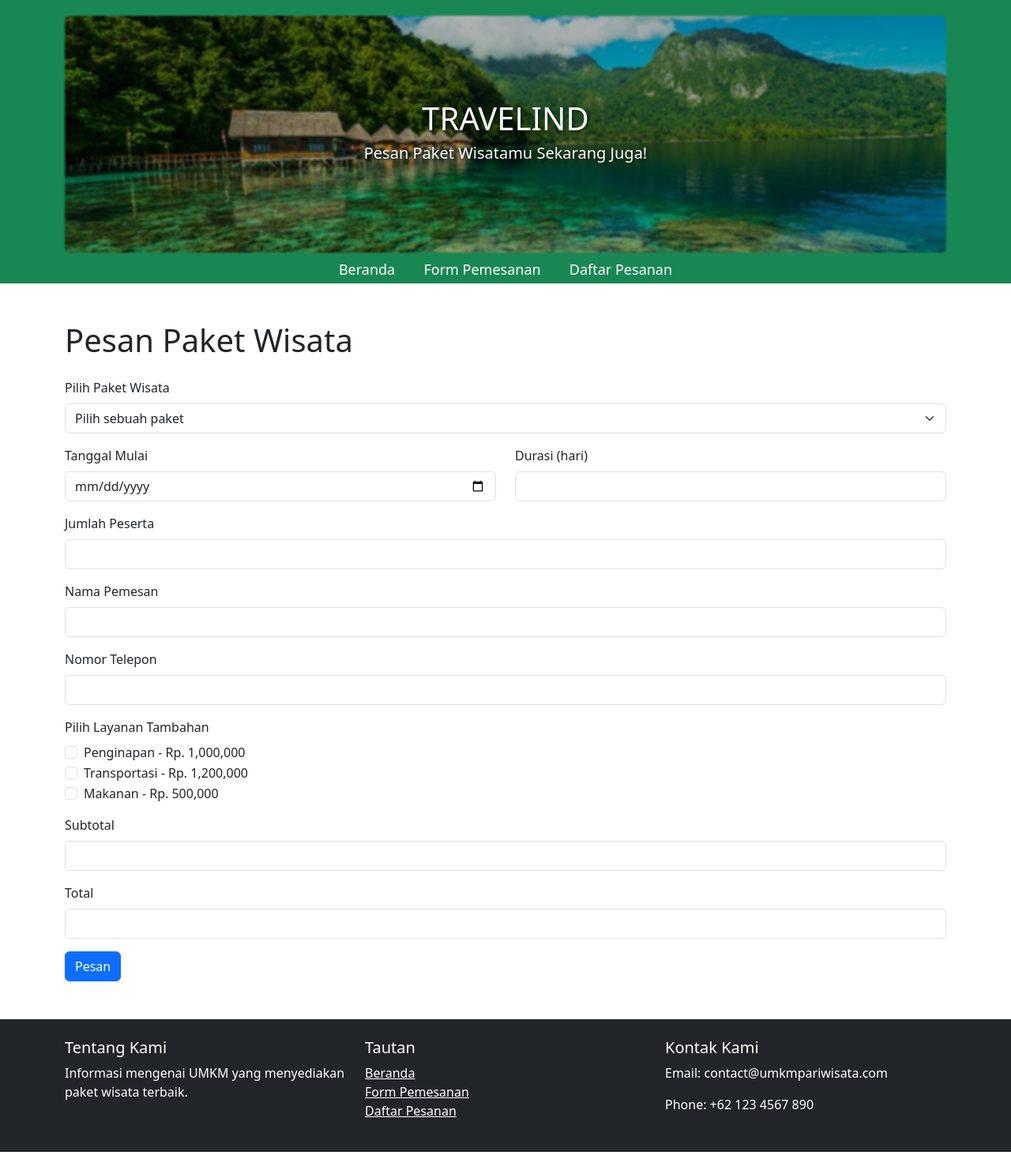
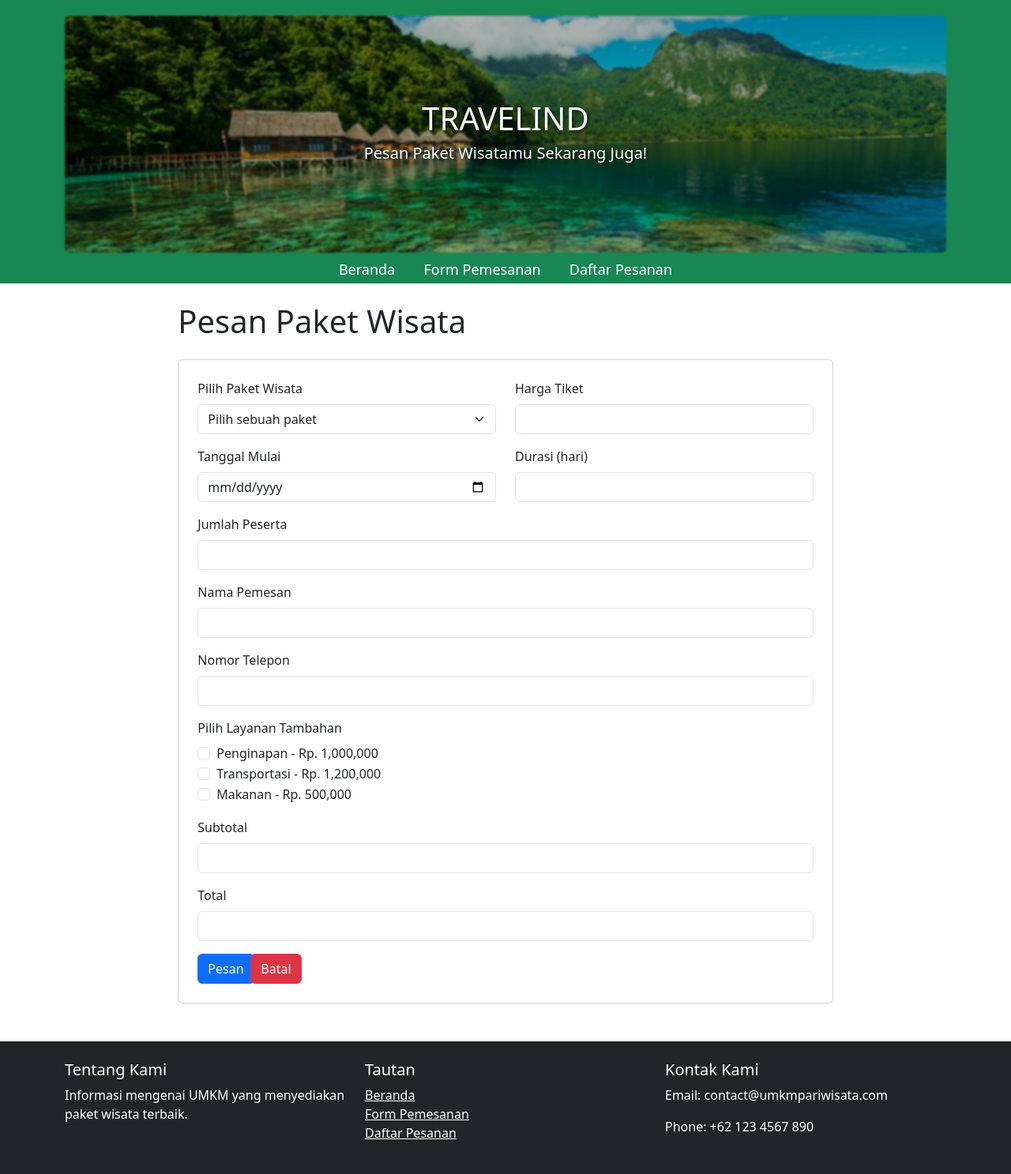
Before and after one commit to MuhammadRizki8/website-wisata-JWD, a PHP site: page /booking.php in a window 1280 px wide. Shown: the whole page at 79% size. Before the commit the page ends 1459 px from the top, so only its background shows below. Run offline with PHP 8.4, Linux system fonts and the light colour scheme; data that the repository does not hold is empty; some libraries are stand-ins or nearby versions.

Commit message:
fix booking calculation

```diff
--- a/assets/javascript/script.js
+++ b/assets/javascript/script.js
@@ -1,6 +1,11 @@
 $(document).ready(function () {
   $('#durasi, #jumlah_peserta').on('input', calculateSubtotal);
   $('input[name="penginapan"], input[name="transportasi"], input[name="makanan"]').on('change', calculateSubtotal);
+  $('#paket_id').on('change', function () {
+    let selectedPrice = $('#paket_id option:selected').data('harga');
+    $('#harga_tiket').val(selectedPrice ? 'Rp. ' + new Intl.NumberFormat('id-ID').format(selectedPrice) : '');
+    calculateSubtotal(); // Update subtotal ketika harga tiket berubah
+  });
 
   function calculateSubtotal() {
     let durasi = parseFloat($('#durasi').val()) || 0;
@@ -10,7 +15,8 @@ $(document).ready(function () {
       })
       .get()
       .reduce((a, b) => a + b, 0);
-    let subtotal = durasi * layananTotal;
+    let packagePrice = parseFloat($('#paket_id option:selected').data('harga')) || 0;
+    let subtotal = packagePrice * durasi * layananTotal;
     $('#subtotal').val(subtotal);
     let jumlahPeserta = parseInt($('#jumlah_peserta').val()) || 0;
     let total = subtotal * jumlahPeserta;
--- a/booking.php
+++ b/booking.php
@@ -54,20 +54,21 @@ if ($_SERVER['REQUEST_METHOD'] === 'POST') {
         $stmt->execute([$tanggal_mulai, $durasi, $jumlah_peserta, $subtotal, $total, $paket_id, $nama_pemesan, $no_telepon, $penginapan, $transportasi, $makanan]);
 
         // Redirect ke halaman daftar pesanan
-        header('Location: orders.php');
+        header('Location: orders.php?message=Order+added+successfully');
         exit();
     }
 }
 ?>
 
 <?php include 'header.php'; ?>
-<div class="container">
-    <h1 class="mt-5">Pesan Paket Wisata</h1>
+<div class="container col-lg-8">
+    <h1 class="mt-4">Pesan Paket Wisata</h1>
     <?php if ($error): ?>
         <div class="alert alert-danger"><?= htmlspecialchars($error) ?></div>
     <?php endif; ?>
-    <form method="POST" class="mt-4">
-        <div class="mb-3">
+    <form method="POST" class="mt-4 card p-4">
+        <div class="row">
+            <div class="col-md-6 mb-3">
             <label for="paket_id" class="form-label">Pilih Paket Wisata</label>
             <select class="form-select" id="paket_id" name="paket_id" required>
                 <option value="">Pilih sebuah paket</option>
@@ -75,6 +76,11 @@ if ($_SERVER['REQUEST_METHOD'] === 'POST') {
                     <option value="<?= htmlspecialchars($pkg['id']) ?>" <?= ($pkg['id'] == $paket_id) ? 'selected' : '' ?>><?= htmlspecialchars($pkg['nama']) ?> - Rp. <?= number_format($pkg['harga'], 2) ?></option>
                 <?php endforeach; ?>
             </select>
+            </div>
+            <div class="col-md-6 mb-3">
+                <label for="harga_tiket" class="form-label">Harga Tiket</label>
+                <input type="text" class="form-control" id="harga_tiket" name="harga_tiket" readonly>
+            </div>
         </div>
         <div class="row">
             <div class="col-md-6 mb-3">
@@ -127,7 +133,17 @@ if ($_SERVER['REQUEST_METHOD'] === 'POST') {
             <label for="total" class="form-label">Total</label>
             <input type="text" class="form-control" id="total" name="total" readonly>
         </div>
-        <button type="submit" class="btn btn-primary">Pesan</button>
+        <div class="row">
+            <div class="col-md-1">
+                <button type="submit" class="btn btn-primary">Pesan</button>
+            </div>
+            <div class="col-md-1">
+            <button type="button" class="btn btn-danger" onclick="window.location.href='index.php'">Batal</button>
+            </div>
+
+        </div>
+
+
     </form>
 </div>
 <?php include 'footer.php'; ?>
```
